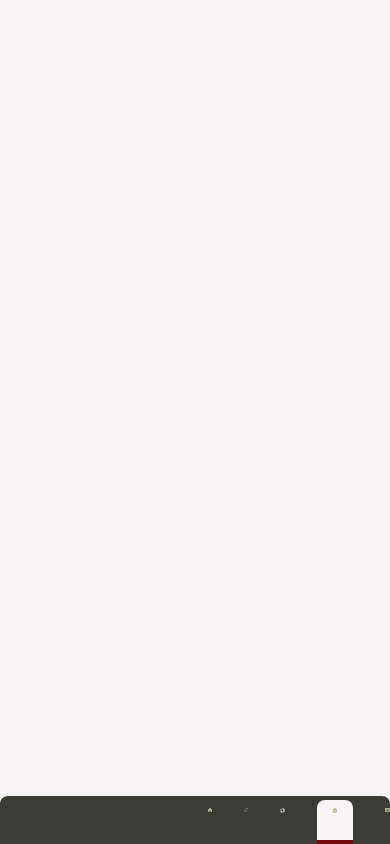
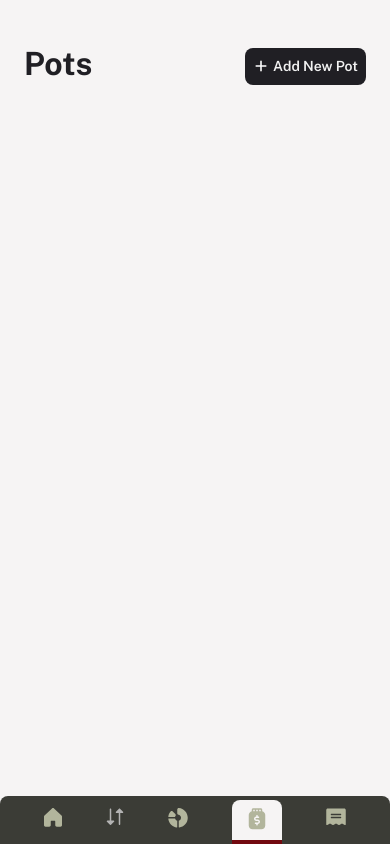
Before and after one commit to DiackJ/PersonalFinance, a Next.js app: page /pot in a window 390 px wide. Built offline with nearby package versions, Linux system fonts and the light colour scheme.

Commit message:
feat: create main add button and outline of pot page

```diff
--- a/src/app/globals.css
+++ b/src/app/globals.css
@@ -9,13 +9,13 @@
     font-display: swap;
 }
 
-@font-face {
-    font-family: 'Public Sans';
-    src: url('/public/fonts/Public_Sans/PublicSans-Italic-VariableFont_wght.ttf') format(truetype);
-    font-weight: 100 900;
-    font-style: italic;
-    font-display: swap;
-}
+/*@font-face {*/
+/*    font-family: 'Public Sans';*/
+/*    src: url('/public/fonts/Public_Sans/PublicSans-Italic-VariableFont_wght.ttf') format(truetype);*/
+/*    font-weight: 100 900;*/
+/*    font-style: italic;*/
+/*    font-display: swap;*/
+/*}*/
 
 :root {
     --background-color: #F6F4F4;
@@ -52,7 +52,16 @@
     --fifth-font: 12px;
 }
 
+@theme {
+    --color-main: var(--main-text-color);
+    --color-secondary: var(--secondary-text-color);
+    --color-grey-one: var(--color-grey-300);
+    --color-grey-two: var(--color-grey-100);
+}
+
 body {
-  background: var(--backround-color);
+  background: var(--background-color);
   font-family: var(--font-family), sans-serif;
 }
+
+/*#201F24*/
--- a/src/app/layout.tsx
+++ b/src/app/layout.tsx
@@ -14,21 +14,19 @@ export default function RootLayout({
   children: React.ReactNode;
 }>) {
 
-  const isActivePage:boolean = false;
-
   return (
     <html
       lang="en"
-      className={`text-(--font-family) h-full antialiased bg-(--background-color)`}
+      className={`text-(--font-family) bg-(--background-color)`}
     >
-      <body className="min-h-full">
+      <body className="flex">
         <div className={`hidden md:block`}>
           <SideNavBar />
         </div>
+        <main className={`ml-6 md:ml-16`}>{children}</main>
         <div className={`block md:hidden`}>
-          <BottomNavBar isActive={isActivePage}/>
+          <BottomNavBar />
         </div>
-        {children}
       </body>
     </html>
   );
--- a/src/app/pot/page.tsx
+++ b/src/app/pot/page.tsx
@@ -1,8 +1,20 @@
 'use client';
+import MainButton from '../../ui-components/MainButton';
+
 export default function Pot() {
     return (
         <div>
-            <div></div>
+            <div className={`flex justify-between mt-10 h-fit w-fit`}>
+                <h1 className={`text-main text-[32px] font-bold`}>Pots</h1>
+                <div className={`absolute right-6 md:right-16`}>
+                    <MainButton>
+                        Add New Pot
+                    </MainButton>
+                </div>
+            </div>
+            <div className={`flex-col md:grid md:col-span-2`}>
+
+            </div>
         </div>
     );
 }
--- /dev/null
+++ b/src/test-data/pot-test.json
@@ -0,0 +1,16 @@
+{
+  "pots" : [
+    {
+      "id": "jdsej5tkljtlsjdfojk9ojekl", "title": "savings one", "targetAmount": 200, "totalSaved": 50, "percentSaved": 10
+    },
+    {
+      "id": "jdsej5tkljtlsjdfojk9ojekl", "title": "savings one", "targetAmount": 200, "totalSaved": 50, "percentSaved": 10
+    },
+    {
+      "id": "jdsej5tkljtlsjdfojk9ojekl", "title": "savings one", "targetAmount": 200, "totalSaved": 50, "percentSaved": 10
+    },
+    {
+      "id": "jdsej5tkljtlsjdfojk9ojekl", "title": "savings one", "targetAmount": 200, "totalSaved": 50, "percentSaved": 10
+    }
+  ]
+}
--- a/src/ui-components/BottomNavBar.tsx
+++ b/src/ui-components/BottomNavBar.tsx
@@ -4,28 +4,27 @@ import { usePathname } from 'next/navigation';
 import { useState } from 'react';
 import clsx from 'clsx';
 
-export default function BottomNavBar({isActive}: {isActive:boolean}) {
+export default function BottomNavBar() {
     const path = usePathname();
-    //const [currentPage, setCurrentPage] = useState<string>("/overview");
 
     return (
       <div>
-          <nav className={`fixed bottom-0 w-full bg-(--nav-bar-color) border-(--nav-bar-color) rounded-t-lg h-12`}>
-              <div className={`absolute mt-1 inline-flex ml-52`}>
+          <nav className={`absolute bottom-0 left-0 right-0 w-full bg-(--nav-bar-color) border-(--nav-bar-color) rounded-t-lg h-12`}>
+              <div className={`mt-1 flex justify-evenly`}>
                   <Link href="/overview"
-                      className={`mr-8 hover:cursor-pointer ${path === "/overview" && "bg-[#F6F4F4] px-4 h-11 rounded-t-lg border-b-[#72090F] border-b-4"}`}>
+                      className={`hover:cursor-pointer ${path === "/overview" && "bg-[#F6F4F4] px-4 h-11 rounded-t-lg border-b-[#72090F] border-b-4"}`}>
                       <img src="/icons/icon-overview.svg" alt="overview page icon" className={`mt-2`}/>
                   </Link>
                   <Link href="/transaction"
-                      className={`mr-8 hover:cursor-pointer ${path === "/transaction" && "bg-[#F6F4F4] px-4 h-11 rounded-t-lg border-b-[#72090F] border-b-4"}`}>
+                      className={`hover:cursor-pointer ${path === "/transaction" && "bg-[#F6F4F4] px-4 h-11 rounded-t-lg border-b-[#72090F] border-b-4"}`}>
                       <img src="/icons/icon-transaction.svg" alt="transaction page icon" className={`mt-2`}/>
                   </Link>
                   <Link href="/budget"
-                      className={`mr-8 hover:cursor-pointer ${path === "/budget" && "bg-[#F6F4F4] px-4 h-11 rounded-t-lg border-b-[#72090F] border-b-4"}`}>
+                      className={`hover:cursor-pointer ${path === "/budget" && "bg-[#F6F4F4] px-4 h-11 rounded-t-lg border-b-[#72090F] border-b-4"}`}>
                       <img src="/icons/icon-budget.svg" alt="budget page icon" className={`mt-2`}/>
                   </Link>
                   <Link href="/pot"
-                      className={`mr-8 hover:cursor-pointer ${path === "/pot" && "bg-[#F6F4F4] px-4 h-11 rounded-t-lg border-b-[#72090F] border-b-4"}`}>
+                      className={`hover:cursor-pointer ${path === "/pot" && "bg-[#F6F4F4] px-4 h-11 rounded-t-lg border-b-[#72090F] border-b-4"}`}>
                       <img src="/icons/icon-pot.svg" alt="pot page icon" className={`mt-2`}/>
                   </Link>
                   <Link href="/bill"
--- /dev/null
+++ b/src/ui-components/MainButton.tsx
@@ -0,0 +1,12 @@
+'use client';
+
+export default function MainButton({children}: {children: React.ReactNode}) {
+    return (
+        <div>
+            <button className={`text-grey-two mt-2 inline-flex hover:cursor-pointer hover:bg-(--secondary-text-color) border-(--main-text-color) bg-(--main-text-color) w-fit h-fit py-2 px-2 font-semibold text-[14px] rounded-lg`}>
+                <img src="/icons/icon-plus.svg" alt="add icon" className={`w-5 h-5 pr-1`}/>
+                {children}
+            </button>
+        </div>
+    );
+}
--- a/src/ui-components/SideNavBar.tsx
+++ b/src/ui-components/SideNavBar.tsx
@@ -27,8 +27,8 @@ const path = usePathname();
                           />
                     }
                 </div>
-                <div className={`flex flex-col font-semibold absolute top-1/4 ${!isExpanded ? "left-3 w-9" : "left-2 w-44"}`}>
-                    <Link href="/overview" className={`inline-flex ${path === "/overview" && `bg-[#F6F4F4] py-4 w-full -ml-2 rounded-r-lg border-l-[#72090F] border-l-6`}`}>
+                <div className={`flex flex-col font-semibold mt-26 ${!isExpanded ? "ml-2 w-10" : "ml-2 w-44"}`}>
+                    <Link href="/overview" className={`inline-flex ${path === "/overview" && `bg-[#F6F4F4] py-4 pr-2 w-full -ml-2 rounded-r-lg border-l-[#72090F] border-l-6`}`}>
                         <img src="/icons/icon-overview.svg" alt="home icon" className={`${isExpanded ? "pl-2" : "pl-1"}`}/>
                         {isExpanded && <p className={`pl-2`}>Overview</p>}
                     </Link>
```
Also changed, not shown: public/icons/icon-plus.svg (added).
